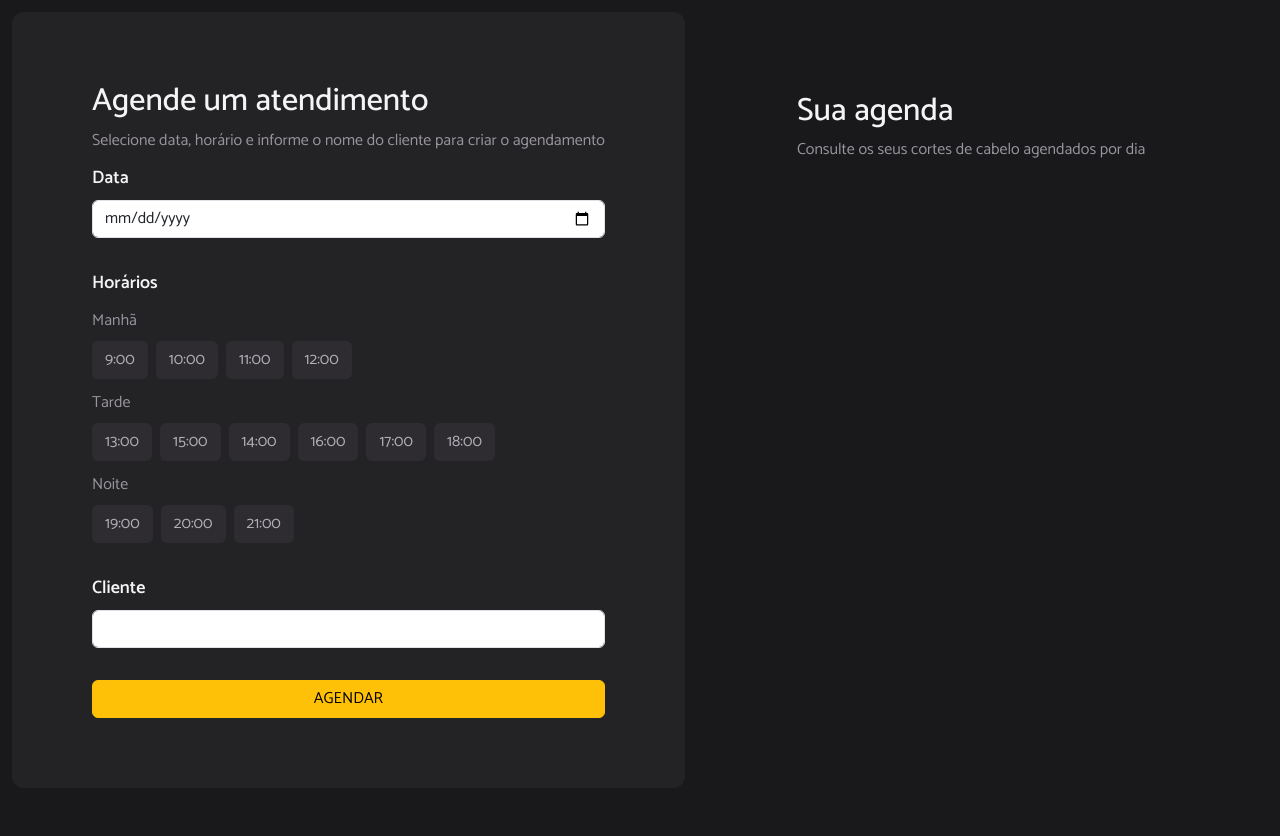
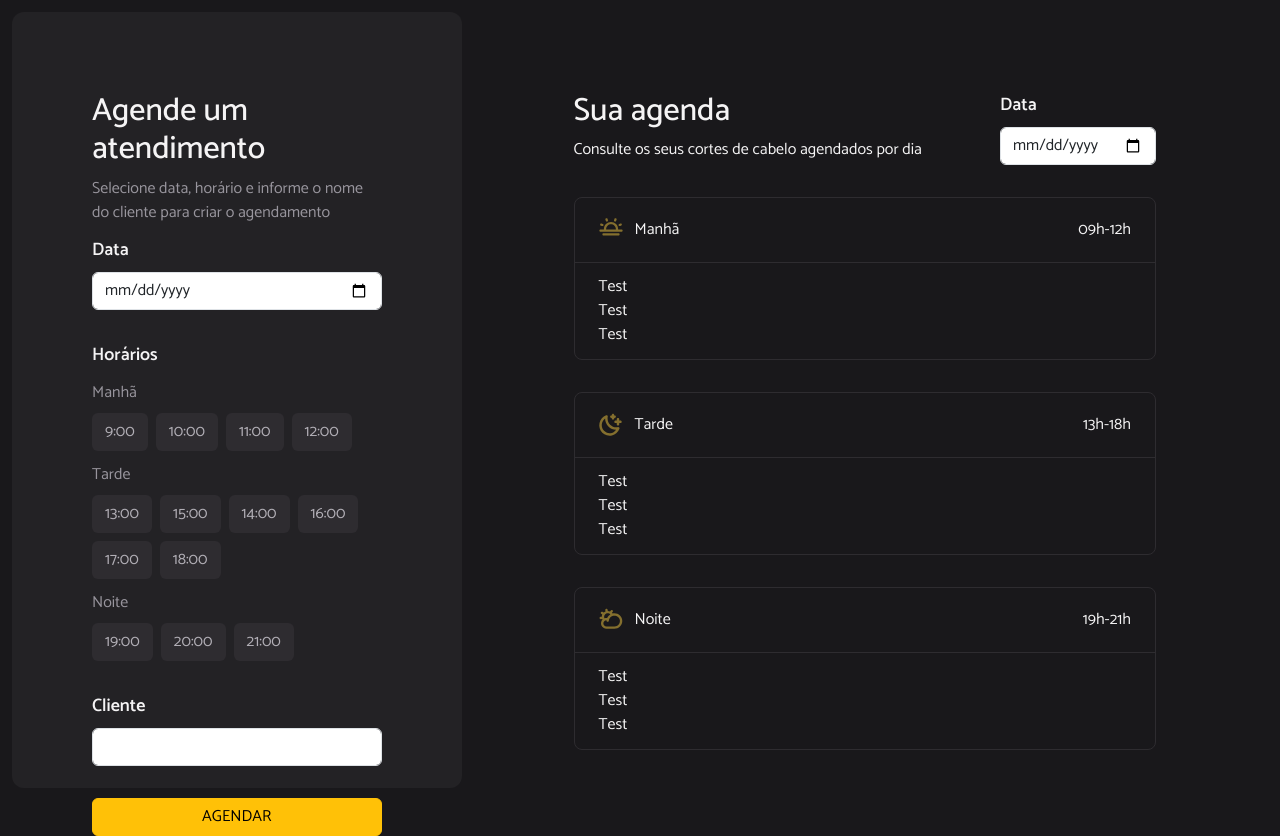
Before and after one commit to mariopardojr/crud-agendamento, a PHP site: page /index.html in a window 1280 px wide. Before the commit the page ends 718 px from the top, so only its background shows below. Run offline with PHP 8.4, Linux system fonts and the light colour scheme.

Commit message:
feat: implements schedule section

```diff
--- a/index.html
+++ b/index.html
@@ -72,9 +72,71 @@
       </section>
 
       <section class="section-agenda">
-        <div class="heading">
-          <h2>Sua agenda</h2>
-          <p>Consulte os seus cortes de cabelo agendados por dia</p>
+        <div class="heading-agenda">
+          <div>
+            <h2>Sua agenda</h2>
+            <p>Consulte os seus cortes de cabelo agendados por dia</p>
+          </div>
+          <div>
+            <label class="form-label" for="">Data</label>
+            <input class="form-control" type="date" />
+          </div>
+        </div>
+        <div class="schedule">
+          <div class="schedule-card">
+            <div class="schedule-card-header">
+              <div class="card-title">
+                <img class="icon" src="assets/morning.svg">
+                <span>
+                  Manhã
+                </span>
+              </div>
+              <p>09h-12h</p>
+            </div>
+            <ul class="schedule-list">
+              <li>Test</li>
+              <li>Test</li>
+              <li>Test</li>
+            </ul>
+          </div>
+        </div>
+
+        <div class="schedule">
+          <div class="schedule-card">
+            <div class="schedule-card-header">
+              <p class="card-title">
+                <img class="icon" src="assets/afternoon.svg">
+                <span>
+                  Tarde
+                </span>
+              </p>
+              <p>13h-18h</p>
+            </div>
+            <ul class="schedule-list">
+              <li>Test</li>
+              <li>Test</li>
+              <li>Test</li>
+            </ul>
+          </div>
+        </div>
+
+        <div class="schedule">
+          <div class="schedule-card">
+            <div class="schedule-card-header">
+              <p class="card-title" >
+                <img class="icon" src="assets/night.svg" alt="">
+                <span>
+                  Noite
+                </span>
+              </p>
+              <p>19h-21h</p>
+            </div>
+            <ul class="schedule-list">
+              <li>Test</li>
+              <li>Test</li>
+              <li>Test</li>
+            </ul>
+          </div>
         </div>
       </section>
     </main>
--- /dev/null
+++ b/index.php
@@ -0,0 +1 @@
+<?php
--- a/style.css
+++ b/style.css
@@ -24,9 +24,6 @@ p {
   margin-bottom: 0 !important;
 }
 
-.heading {
-}
-
 .heading p {
   color: #98959d;
 }
@@ -39,12 +36,16 @@ p {
   padding: 80px;
   height: 100%;
   border-radius: 12px;
-  justify-content: center;
 }
 
 .section-agenda {
   padding: 80px 112px;
+  display: flex;
+  flex-direction: column;
+  justify-content: flex-start;
+  gap: 32px;
   height: 100%;
+  width: 100%;
 }
 
 form {
@@ -89,12 +90,57 @@ form {
   font-size: large !important;
 }
 
+.heading-agenda {
+  display: flex;
+  justify-content: space-between;
+}
+
+.schedule {
+  display: flex;
+  flex-direction: column;
+  gap: 12px;
+
+}
+
+.schedule-card {
+  border: 1px solid #2e2c30;
+  border-radius: 8px;
+}
+
+.schedule-card-header {
+  display: flex;
+  justify-content: space-between;
+  align-items: center;
+  border-bottom: 1px solid #2e2c30;
+  padding: 20px 24px
+}
+
+.schedule-list {
+  padding: 12px 24px;
+  list-style: none;
+  margin: 0
+}
+
+.card-title {
+  display: flex;
+  align-items: flex-start;
+  gap: 12px;
+}
+
+.icon {
+  width: 24px;
+}
+
 @media only screen and (max-width: 900px) {
   main {
     flex-direction: column;
   }
 
-  .section-form {
+  .section-form, .section-agenda {
     padding: 80px 20px;
   }
+
+  .heading-agenda {
+    gap: 10px
+  }
 }
```
Also changed, not shown: assets/afternoon.svg (added), assets/morning.svg (added), assets/night.svg (added).
